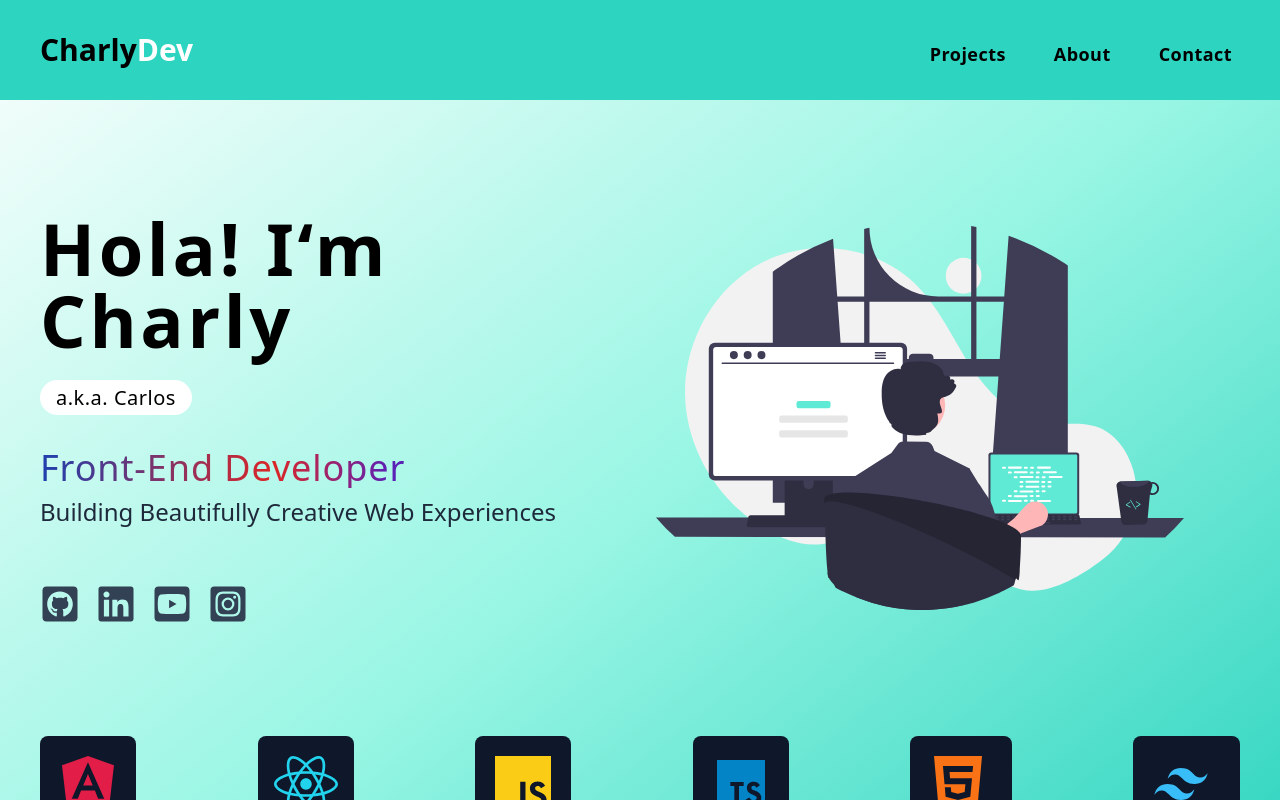
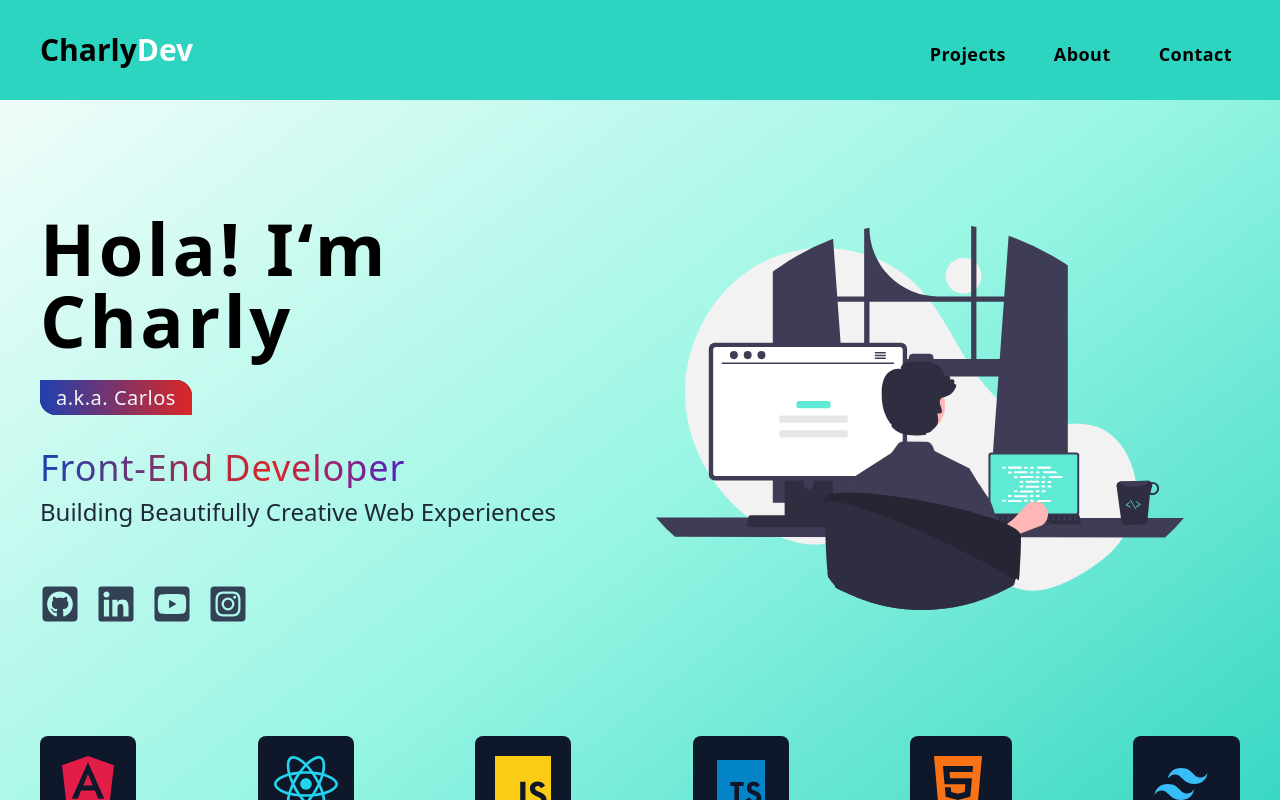
Before and after one commit to Charly-Wolf/portfolio, a React (Vite) app: page / in a window 1280 px wide. In both pictures the pointer is over the element "a.k.a. Carlos". Shown: the top 800 px of the page. Built offline with nearby package versions, Linux system fonts and the light colour scheme.

Commit message:
added gradient and creative border radius to real name

```diff
--- a/src/index.css
+++ b/src/index.css
@@ -32,16 +32,12 @@
     @apply my-5 text-xl text-slate-100 tracking-wide inline-block duration-500;
   }
 
-  .real-name:hover {
-    @apply text-black;
-  }
-
   .real-name span {
-    @apply bg-black px-4 py-1 rounded-3xl duration-700;
+    @apply bg-black px-4 py-1 rounded-br-2xl rounded-tl-2xl duration-700;
   }
 
   .real-name:hover span {
-    @apply bg-white;
+    @apply bg-gradient-to-r from-blue-800 to-red-600 rounded-tr-2xl rounded-bl-2xl rounded-br-none rounded-tl-none;
   }
 
   .social-icon {
```
